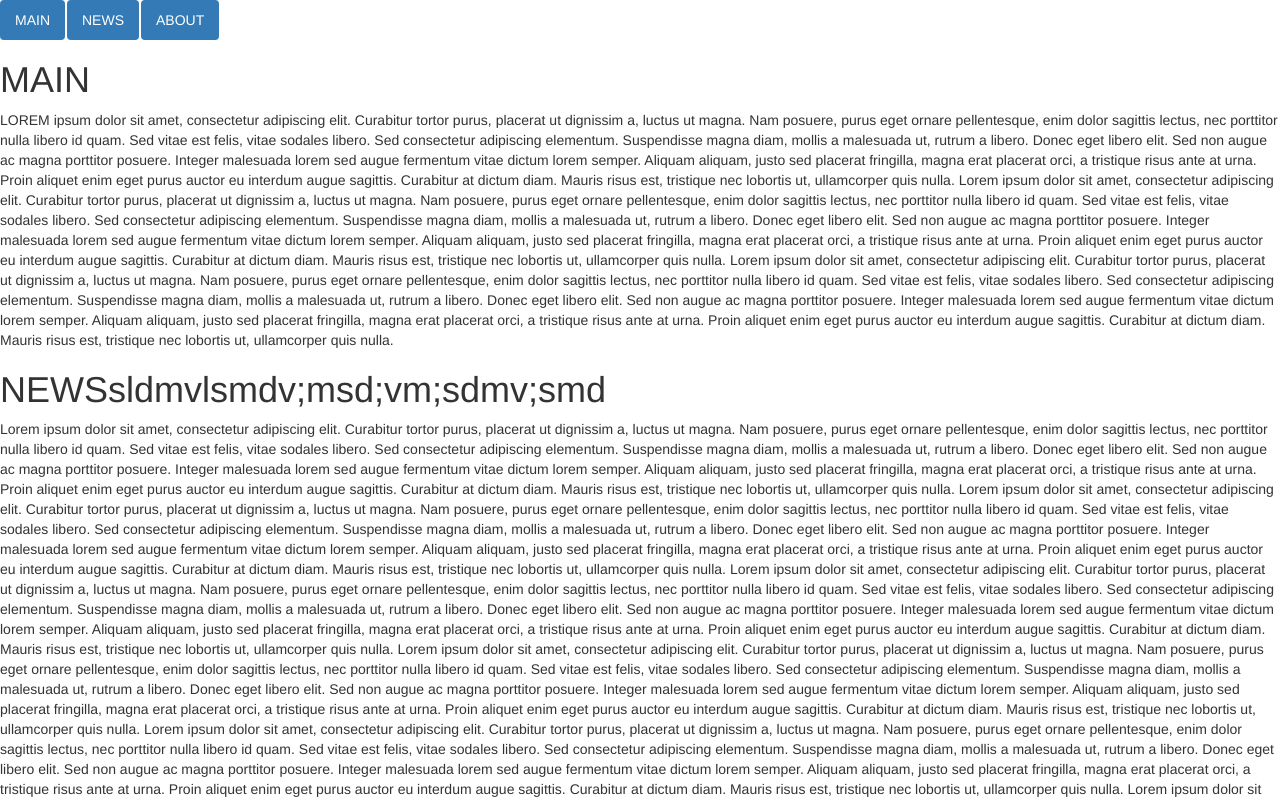
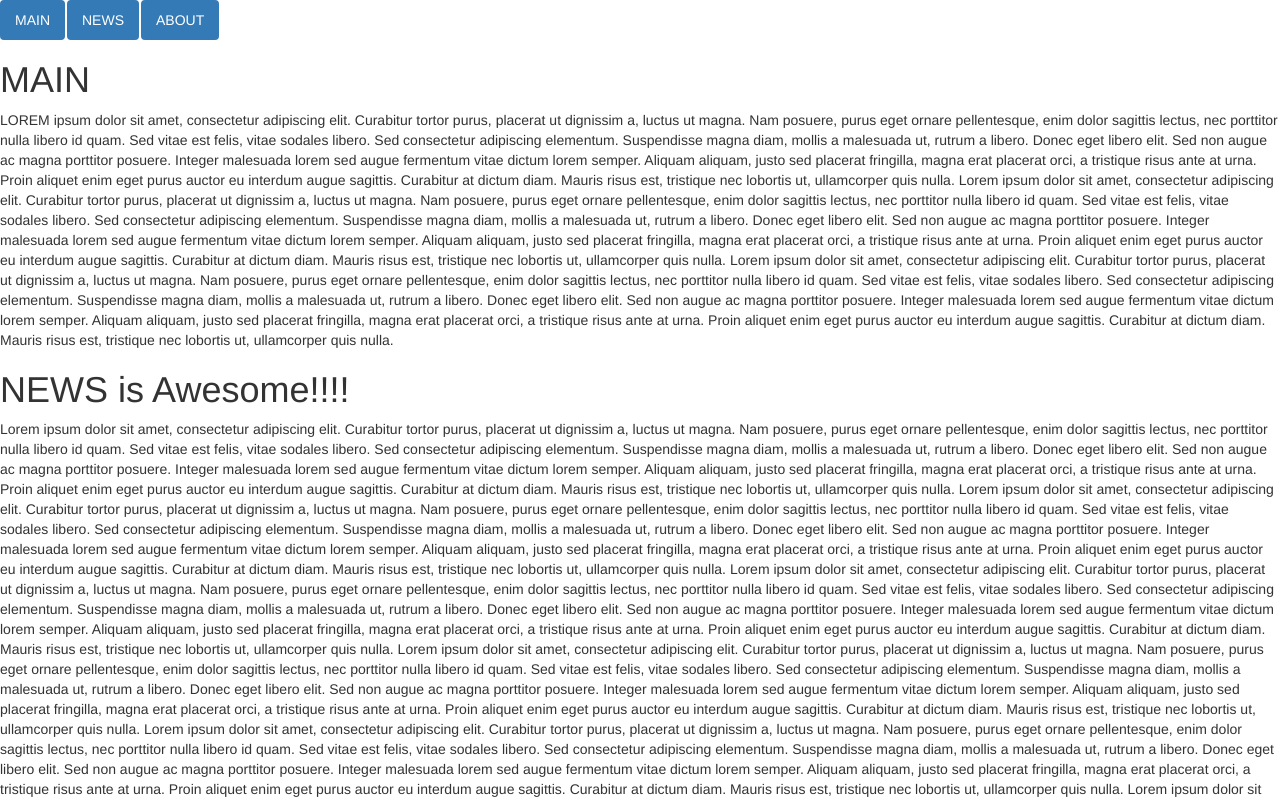
Before and after one commit to AntipovMaxim/scrolling-plain-js, a plain HTML site: page index.html in a window 1280 px wide. Shown: the top 800 px of the page. Drawn offline with Linux system fonts and the light colour scheme.

Commit message:
add awesome

```diff
--- a/index.html
+++ b/index.html
@@ -19,7 +19,7 @@
         Lorem ipsum dolor sit amet, consectetur adipiscing elit. Curabitur tortor purus, placerat ut dignissim a, luctus ut magna. Nam posuere, purus eget ornare pellentesque, enim dolor sagittis lectus, nec porttitor nulla libero id quam. Sed vitae est felis, vitae sodales libero. Sed consectetur adipiscing elementum. Suspendisse magna diam, mollis a malesuada ut, rutrum a libero. Donec eget libero elit. Sed non augue ac magna porttitor posuere. Integer malesuada lorem sed augue fermentum vitae dictum lorem semper. Aliquam aliquam, justo sed placerat fringilla, magna erat placerat orci, a tristique risus ante at urna. Proin aliquet enim eget purus auctor eu interdum augue sagittis. Curabitur at dictum diam. Mauris risus est, tristique nec lobortis ut, ullamcorper quis nulla.
     </div>
     <div id="news">
-        <h1>NEWSsldmvlsmdv;msd;vm;sdmv;smd</h1>
+        <h1>NEWS is Awesome!!!!</h1>
         Lorem ipsum dolor sit amet, consectetur adipiscing elit. Curabitur tortor purus, placerat ut dignissim a, luctus ut magna. Nam posuere, purus eget ornare pellentesque, enim dolor sagittis lectus, nec porttitor nulla libero id quam. Sed vitae est felis, vitae sodales libero. Sed consectetur adipiscing elementum. Suspendisse magna diam, mollis a malesuada ut, rutrum a libero. Donec eget libero elit. Sed non augue ac magna porttitor posuere. Integer malesuada lorem sed augue fermentum vitae dictum lorem semper. Aliquam aliquam, justo sed placerat fringilla, magna erat placerat orci, a tristique risus ante at urna. Proin aliquet enim eget purus auctor eu interdum augue sagittis. Curabitur at dictum diam. Mauris risus est, tristique nec lobortis ut, ullamcorper quis nulla.
         Lorem ipsum dolor sit amet, consectetur adipiscing elit. Curabitur tortor purus, placerat ut dignissim a, luctus ut magna. Nam posuere, purus eget ornare pellentesque, enim dolor sagittis lectus, nec porttitor nulla libero id quam. Sed vitae est felis, vitae sodales libero. Sed consectetur adipiscing elementum. Suspendisse magna diam, mollis a malesuada ut, rutrum a libero. Donec eget libero elit. Sed non augue ac magna porttitor posuere. Integer malesuada lorem sed augue fermentum vitae dictum lorem semper. Aliquam aliquam, justo sed placerat fringilla, magna erat placerat orci, a tristique risus ante at urna. Proin aliquet enim eget purus auctor eu interdum augue sagittis. Curabitur at dictum diam. Mauris risus est, tristique nec lobortis ut, ullamcorper quis nulla.
         Lorem ipsum dolor sit amet, consectetur adipiscing elit. Curabitur tortor purus, placerat ut dignissim a, luctus ut magna. Nam posuere, purus eget ornare pellentesque, enim dolor sagittis lectus, nec porttitor nulla libero id quam. Sed vitae est felis, vitae sodales libero. Sed consectetur adipiscing elementum. Suspendisse magna diam, mollis a malesuada ut, rutrum a libero. Donec eget libero elit. Sed non augue ac magna porttitor posuere. Integer malesuada lorem sed augue fermentum vitae dictum lorem semper. Aliquam aliquam, justo sed placerat fringilla, magna erat placerat orci, a tristique risus ante at urna. Proin aliquet enim eget purus auctor eu interdum augue sagittis. Curabitur at dictum diam. Mauris risus est, tristique nec lobortis ut, ullamcorper quis nulla.
```
